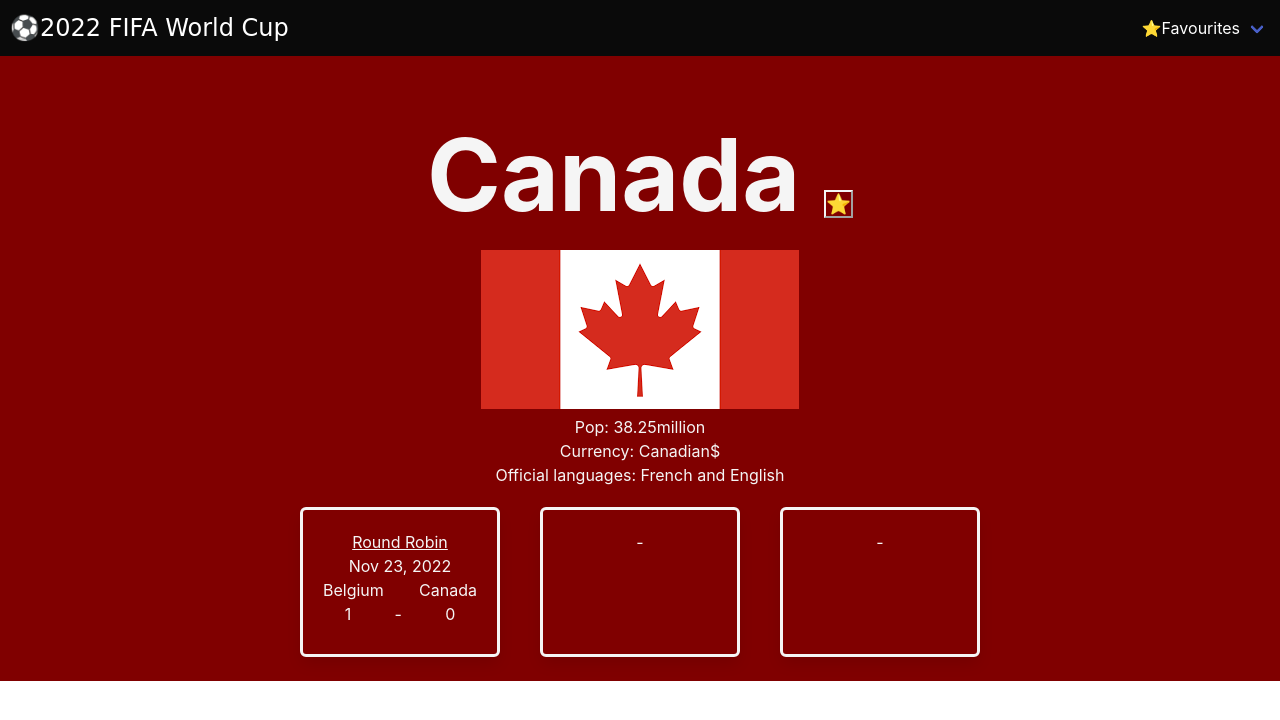
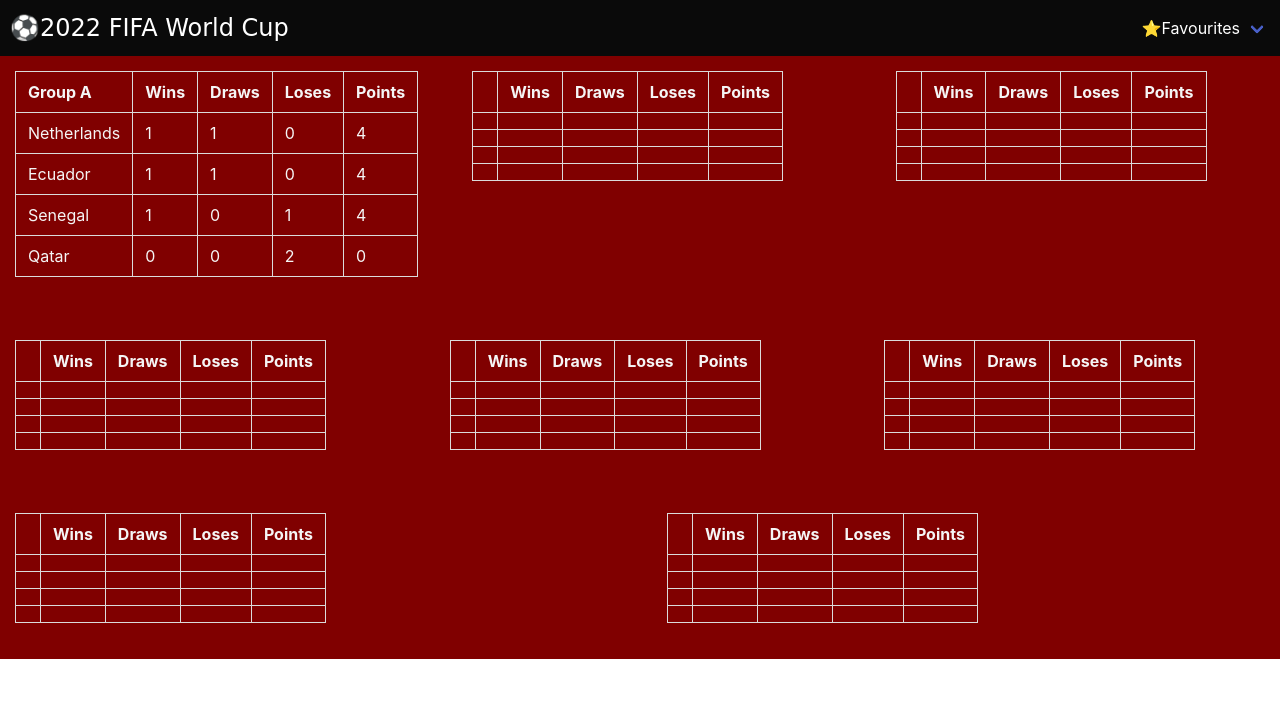
Before and after one commit to jarrettbutler/WorldcupStats, a plain HTML site: page index.html in a window 1280 px wide. Drawn offline with nearby package versions, Linux system fonts and the light colour scheme; no server answers; a web font is replaced by a local one.

Commit message:
Added the list feature and style

```diff
--- a/develop/css/style.css
+++ b/develop/css/style.css
@@ -16,6 +16,12 @@ header h1{
 }
 
 .navbar-link{
+    color: white;
+}
+
+.navbar-dropdown{
+    text-align: center;
+    background-color: black;
     color: white;
 }
 
@@ -38,10 +44,6 @@ header h1{
     color: #800000;
     background-color: whitesmoke;
     box-shadow: 1px 1px 2px black, 0 0 25px #800000, 0 0 5px #800000
-}
-
-.hide{
-    display: none;
 }
 
 .country-info{
@@ -160,3 +162,7 @@ header h1{
     .grow:hover {
     transform: scale(1.1);
     }
+
+    .hide{
+        display: none;
+    }
--- a/index.html
+++ b/index.html
@@ -25,13 +25,19 @@
                     ⭐Favourites
                 </a>
                 <div class="navbar-dropdown">
+                    <ul>
+                        <li>Canada</li>
+                        <li>Wales</li>
+                        <li>Spain</li>
+                        <li>Germany</li>
+                    </ul>
                 </div>
             </div>
         </nav>
     </header>
 
     <section class="columns is-multiline is-one-quarter">
-        <table class="table is-bordered column grow hide">
+        <table class="table is-bordered column grow">
             <tr>
                 <th class="groupA">Group A</th>
                 <th>Wins</th>
@@ -68,7 +74,7 @@
                 <td class="pointsA4">0</td>
             </tr>
         </table>
-        <table class="table is-bordered column grow hide">
+        <table class="table is-bordered column grow">
             <tr>
                 <th class="groupB"></th>
                 <th>Wins</th>
@@ -105,7 +111,7 @@
                 <td class="pointsB4"></td>
             </tr>
         </table>
-        <table class="table is-bordered column grow hide">
+        <table class="table is-bordered column grow">
             <tr>
                 <th class="groupC"></th>
                 <th>Wins</th>
@@ -142,7 +148,7 @@
                 <td class="pointsC4"></td>
             </tr>
         </table>
-        <table class="table is-bordered column grow hide">
+        <table class="table is-bordered column grow">
             <tr>
                 <th class="groupC"></th>
                 <th>Wins</th>
@@ -179,7 +185,7 @@
                 <td class="pointsC4"></td>
             </tr>
         </table>
-        <table class="table is-bordered column grow hide">
+        <table class="table is-bordered column grow">
             <tr>
                 <th class="groupD"></th>
                 <th>Wins</th>
@@ -216,7 +222,7 @@
                 <td class="pointsD4"></td>
             </tr>
         </table>
-        <table class="table is-bordered column grow hide">
+        <table class="table is-bordered column grow">
             <tr>
                 <th class="groupE"></th>
                 <th>Wins</th>
@@ -253,7 +259,7 @@
                 <td class="pointsE4"></td>
             </tr>
         </table>
-        <table class="table is-bordered column grow hide">
+        <table class="table is-bordered column grow">
             <tr>
                 <th class="groupF"></th>
                 <th>Wins</th>
@@ -290,7 +296,7 @@
                 <td class="pointsF4"></td>
             </tr>
         </table>
-        <table class="table is-bordered column grow hide">
+        <table class="table is-bordered column grow">
             <tr>
                 <th class="groupG"></th>
                 <th>Wins</th>
@@ -328,14 +334,14 @@
             </tr>
     </section>
 
-    <section class="country-info">
+    <section class="country-info hide">
         <h1 class="country-name">Canada <button class="favourite">⭐</button></h1>
         <img src="./develop/images/canadianflag.png"></img>
         <p class="fact1">Pop: 38.25million</p>
         <p class="fact2">Currency: Canadian$</p>
         <p class="fact3">Official languages: French and English</p>
     </section>
-    <section class="matches">
+    <section class="matches hide">
         <card class="box match1 grow">
             <div class="round">
                 <p class="round1">Round Robin</p>
```
